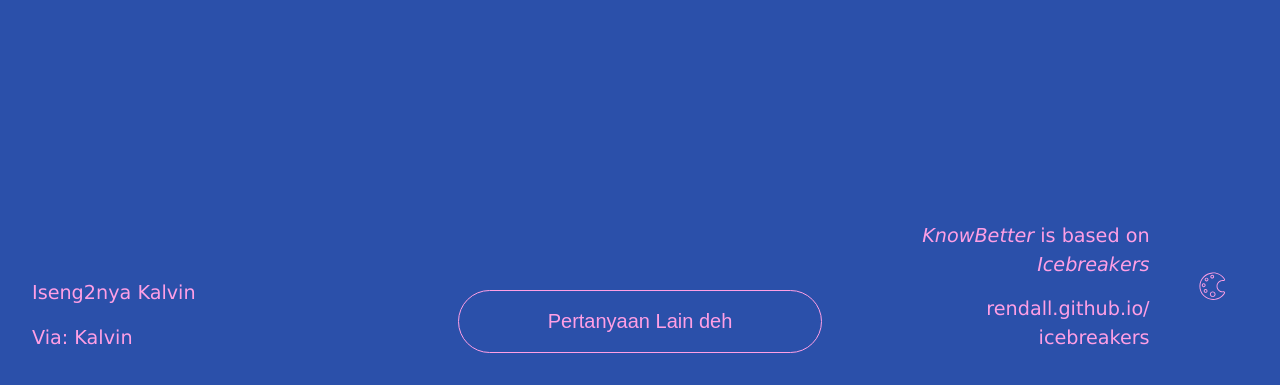
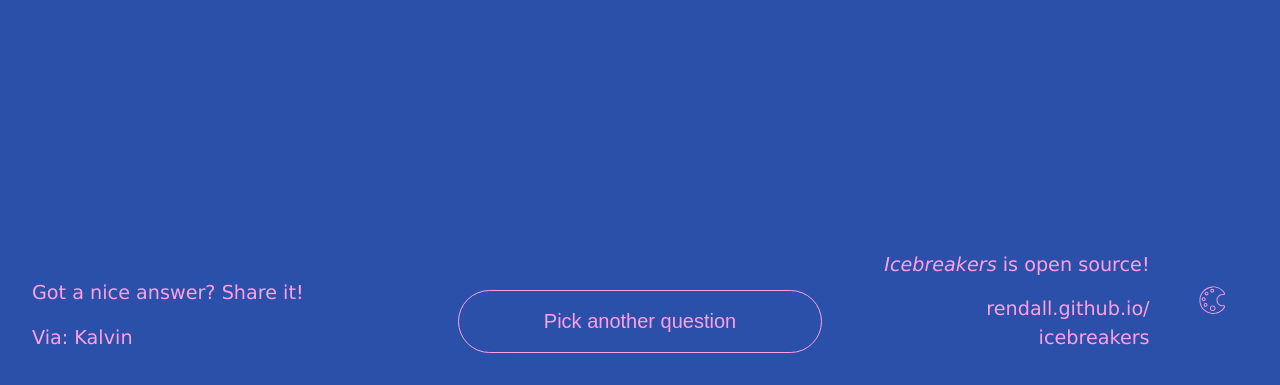
Before and after one commit to legionsa/icebreakers-master, a website built with webpack: page src/index.html in a window 1280 px wide. Shown: the part 415-800 px from the top of the page. Built offline with nearby package versions, Linux system fonts and the light colour scheme; a web font is replaced by a local one.

Commit message:
edit index.html

```diff
--- a/src/index.html
+++ b/src/index.html
@@ -2,7 +2,7 @@
 <html lang="en">
 
 <head>
-  <title>KnowBetter based on Icebreakers</title>
+  <title>Icebreakers</title>
   <meta charset="utf-8" />
   <meta name="description" content="A collection of icebreaking questions from around the web" />
   <meta name="twitter:card" content="summary_large_image">
@@ -10,10 +10,10 @@
   <meta name="twitter:image" content="https://rendall.github.io/icebreakers/images/1200x675.png">
   <meta name="twitter:site" content="@rendall">
   <meta name="twitter:title" content="Icebreakers">
-  <meta name="viewport" content="width=device-width, initial-scale=1, viewport-fit=cover">
+  <meta name="viewport" content="width=device-width, initial-scale=1" />
   <meta property="og:description" content="A collection of icebreaking questions from around the web">
   <meta property="og:image" content="https://rendall.github.io/icebreakers/images/1200x1200.png">
-  <meta property="og:title" content="KnowBetter Based on Icebreakers">
+  <meta property="og:title" content="Icebreakers">
   <meta property="og:url" content="https://rendall.github.io/icebreakers/">
   <link rel="icon" type="image/png" href="favicon.svg" />
   <link rel="preconnect" href="https://fonts.googleapis.com" />
@@ -26,12 +26,12 @@
   </main>
   <footer>
     <button id="reload-button" class="footer-col-2">
-      Pertanyaan Lain deh
+      Pick another question
     </button>
     <ul class="footer-col-1">
       <li>
-        <label>Iseng2nya
-          <a id="post-link" data-origin="https://simple-comment.netlify.app/icebreakers" href="#" target="_blank" >Kalvin</a>
+        <label>Got a nice answer?
+          <a id="post-link" data-origin="https://simple-comment.netlify.app/icebreakers" href="https://simple-comment.netlify.app" target="_blank" >Share it!</a>
         </label>
       </li>
       <li>
@@ -43,7 +43,7 @@
     <div class="footer-col-3">
       <ul>
         <li>
-          <a href="https://github.com/rendall/icebreakers#readme"><em> KnowBetter</em> is based on <em>Icebreakers</em></a>
+          <a href="https://github.com/rendall/icebreakers#readme"><em>Icebreakers</em> is open source!</a>
         </li>
         <li>
           <a href="https://rendall.github.io/icebreakers">rendall.github.io/&#8203;icebreakers</a>
```
Also changed, not shown: index.html (+1 -1 lines).
